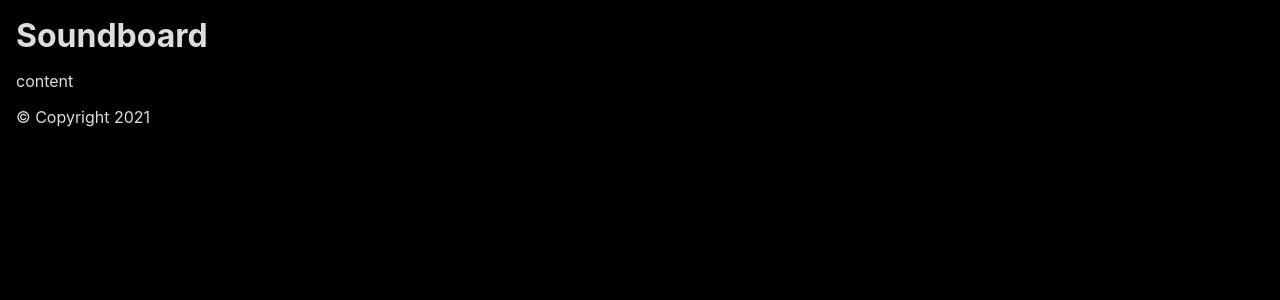
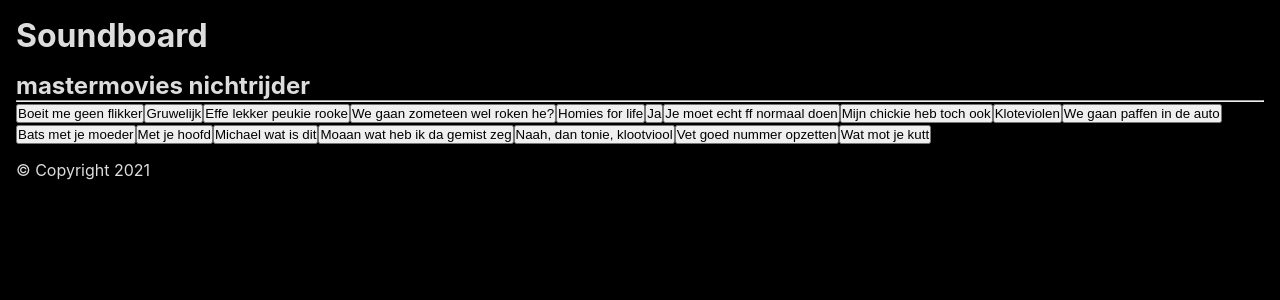
Before and after one commit to cstegeman/react-poc, a React (Create React App) app: page / in a window 1280 px wide. Shown: the top 300 px of the page. Built offline with nearby package versions, Linux system fonts and the light colour scheme.

Commit message:
First attempt at generating buttons for playing audio files

```diff
--- a/src/App.js
+++ b/src/App.js
@@ -1,12 +1,12 @@
 import { BrowserRouter as Router, Switch, Route } from "react-router-dom";
-import Board from "./components/Board";
+import Main from "./components/Main";
 
 function App() {
   return (
     <Router>
       <Switch>
         <Route exact path="/">
-          <Board />
+          <Main />
         </Route>
       </Switch>
     </Router>
--- a/src/components/Board.js
+++ b/src/components/Board.js
@@ -1,12 +1,94 @@
-import Header from "./Header";
-import Footer from "./Footer";
+const files = [
+  {
+    title: "mastermovies nichtrijder",
+    name: "mastermovies-nichtrijder",
+    sounds: [
+      {
+        title: "Boeit me geen flikker",
+        name: "boeit-me-geen-flikker.mp3",
+      },
+      {
+        title: "Gruwelijk",
+        name: "dit-stukje-is-gruwelijk.mp3",
+      },
+      {
+        title: "Effe lekker peukie rooke",
+        name: "effe-lekker-peukie-rooke-(44100-hz).mp3",
+      },
+      {
+        title: "We gaan zometeen wel roken he?",
+        name: "en-we-gaan-zometeen-wel-roken-he.mp3",
+      },
+      {
+        title: "Homies for life",
+        name: "ik-check-je-later.-homies-for-life.-later.mp3",
+      },
+      {
+        title: "Ja",
+        name: "ja.mp3",
+      },
+      {
+        title: "Je moet echt ff normaal doen",
+        name: "klootviool-luister-es.-je-moet-echt-effe-normaal-doen-joh.mp3",
+      },
+      {
+        title: "Mijn chickie heb toch ook",
+        name: "klootviool-mijn-chickie-heb-toch-ook-een-auto-nodig.mp3",
+      },
+      {
+        title: "Kloteviolen",
+        name: "kloteviolen.mp3",
+      },
+      {
+        title: "We gaan paffen in de auto",
+        name: "komop-we-gaan-paffen-in-de-auto.mp3",
+      },
+      {
+        title: "Bats met je moeder",
+        name: "maar-ik-bats-wel-met-je-moeder-(44100-hz).mp3",
+      },
+      {
+        title: "Met je hoofd",
+        name: "met-je-hoofd.mp3",
+      },
+      {
+        title: "Michael wat is dit",
+        name: "michael-wat-is-dit-(44100-hz).mp3",
+      },
+      {
+        title: "Moaan wat heb ik da gemist zeg",
+        name: "moaan-wat-heb-ik-da-gemist-zeg.mp3",
+      },
+      {
+        title: "Naah, dan tonie, klootviool",
+        name: "naah-dan-tonie-klootviool.-later.mp3",
+      },
+      {
+        title: "Vet goed nummer opzetten",
+        name: "vet-goed-nummer-opzetten-michael-(44100-hz).mp3",
+      },
+      {
+        title: "Wat mot je kutt",
+        name: "wat-mot-je-kut.mp3",
+      },
+    ],
+  },
+];
 
 const Board = () => {
   return (
     <>
-      <Header />
-      <main>content</main>
-      <Footer />
+      {files.map((file) => {
+        return (
+          <section>
+            <h2>{file.title}</h2>
+            <hr />
+            {file.sounds.map((sound) => {
+              return <button>{sound.title}</button>;
+            })}
+          </section>
+        );
+      })}
     </>
   );
 };
--- /dev/null
+++ b/src/components/Main.js
@@ -0,0 +1,17 @@
+import Header from "./Header";
+import Footer from "./Footer";
+import Board from "./Board";
+
+const Main = () => {
+  return (
+    <>
+      <Header />
+      <main>
+        <Board />
+      </main>
+      <Footer />
+    </>
+  );
+};
+
+export default Main;
```
